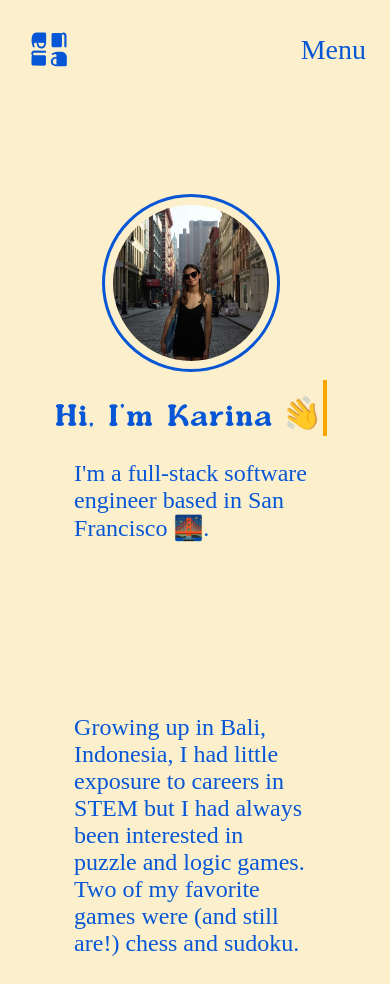
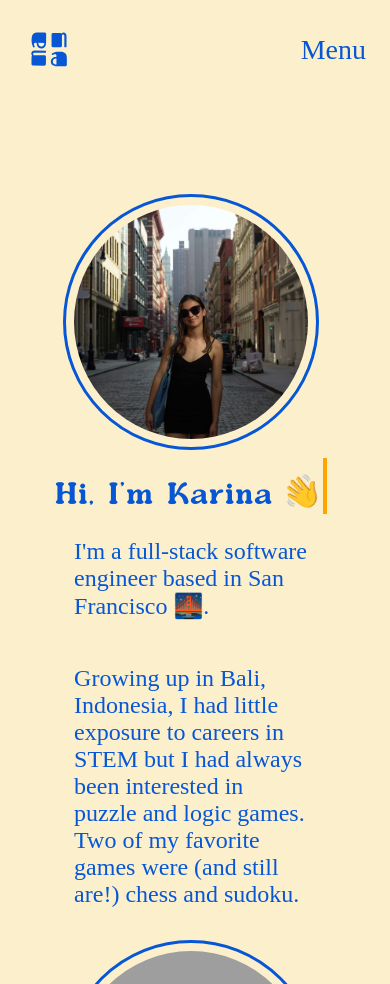
Before and after one commit to ksoerjanto/ksoerjanto.github.io, a plain HTML site: page index.html in a window 390 px wide. Shown: the top 984 px of the page. Drawn offline with Linux system fonts and the light colour scheme; grey boxes are pictures that could not be loaded; a web font is replaced by a local one.

Commit message:
fix sizing in home page.

```diff
--- a/home.css
+++ b/home.css
@@ -28,6 +28,7 @@
 
 .text-container {
     display: flex;
+    width: 50vw;
     flex-direction: column;
     align-content: start;
     justify-content: center;
@@ -98,8 +99,13 @@
         padding-top: 16px;
     }
 
+    .circular-img {
+        width: 60vw;
+    }
+
     .info-container {
         flex-direction: column;
+        height: 50vh;
     }
 
     .text-container {
```
